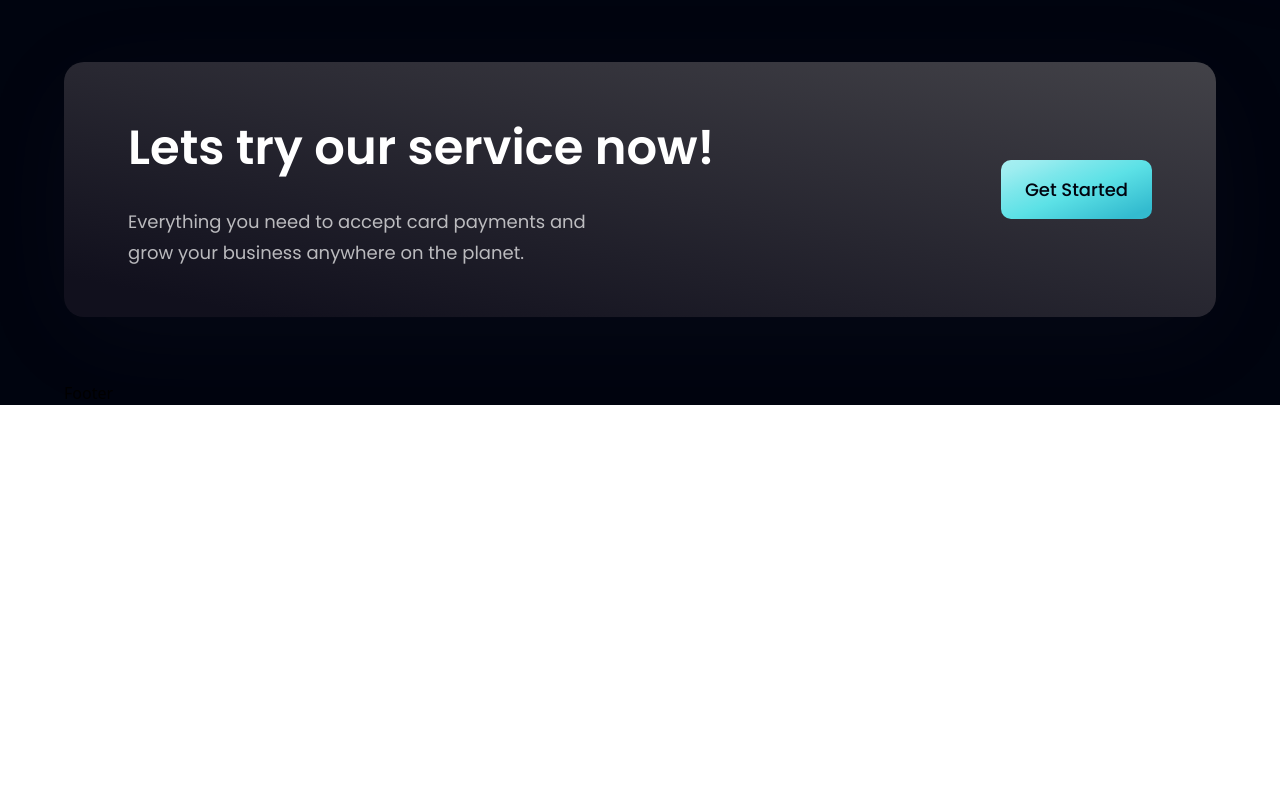
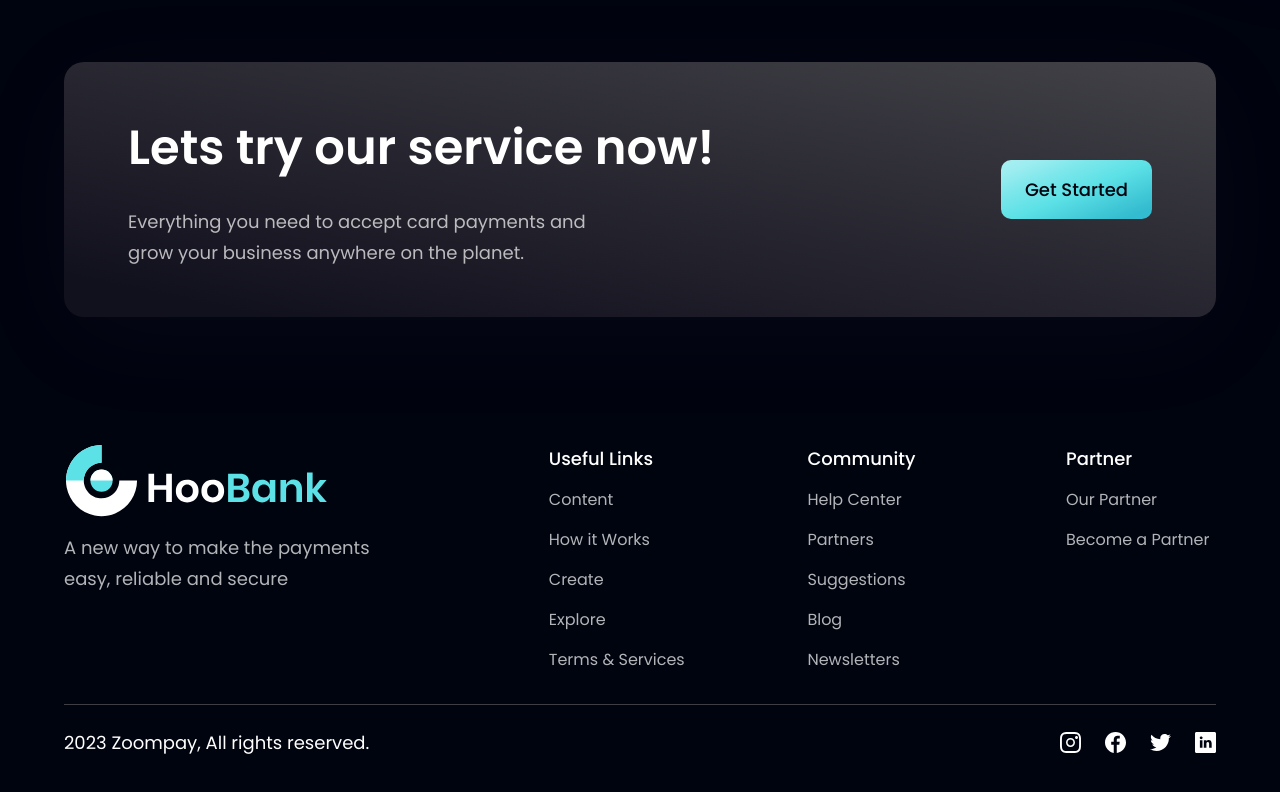
Before and after one commit to Yhucee14/zoompay, a React (Create React App) app: page / in a window 1280 px wide. Shown: the part 3925-4717 px from the top of the page. Before the commit the page ends 4330 px from the top, so only its background shows below. Built offline with nearby package versions, Linux system fonts and the light colour scheme.

Commit message:
Finished the Footer section

```diff
--- a/src/components/Footer.jsx
+++ b/src/components/Footer.jsx
@@ -1,8 +1,61 @@
 import React from 'react'
+import styles from '../style'
+import { logo } from '../assets'
+import { footerLinks, socialMedia } from '../constants';
 
 const Footer = () => {
   return (
-    <div>Footer</div>
+    <section className={`${styles.flexCenter} ${styles.paddingY} flex-col`}>
+      <div className={`${styles.flexStart} md:flex-row flex-col mb-8 w-full`}>
+        <div className='flex-1 flex flex-col justify-start mr-10'>
+          <img src={logo} alt='hoobank'
+          className='w-[266px] h-[72px] object-contain'/>
+          <p className={`${styles.paragraph} mt-4 max-w-[310px]`}>A new way to make the payments easy,
+             reliable and secure </p>
+        </div>
+
+        <div className='flex-[1.5] w-full flex flex-row
+        justify-between flex-wrap md:mt-0 mt-10'>
+          {footerLinks.map((footerLink) => (
+            <div key={footerLinks.key} className='flex flex-col
+            ss:my-0 my-4 min-w-[150px]'>
+              <h4 className='font-poppins font-medium
+              text-[18px] leading-[27px] text-white'>{footerLink.title}</h4>
+              <ul className='list-none mt-4'>
+                {footerLink.links.map((link, index) => (
+                  <li key={link.name}
+                  className={`font-poppins font-normal text-[16px]
+                  leading-[24px] text-dimWhite hover:text-secondary
+                  cursor-pointer
+                  ${index !== footerLink.links.length -1 ? 'mb-4' : 'mb-0'}`}>
+                    {link.name}
+
+                  </li>
+                ))}
+              </ul>
+            </div>
+          ))}
+        </div>
+      </div>
+
+      <div className='w-full flex justify-between items-center md:flex-row
+      flex-col pt-6 border-t-[1px] border-t-[#3f3e45]'>
+        <p className='font-poppins font-normal
+              text-[18px] leading-[27px] text-white'>2023 Zoompay, All rights reserved.
+        </p>
+
+        <div className='flex flex-row md:mt-0 mt-6'>
+            {socialMedia.map((social, index) => (
+              <img
+              key={social.id}
+              src={social.icon}
+              alt='social.id'
+              className={`w-[21px] h-[21px] object-contain
+              cursor-pointer ${index !== socialMedia.length - 1 ? 'mr-6' : 'mr-0'}`}/>
+            ))}
+        </div>
+      </div>
+    </section>
   )
 }
 
```
